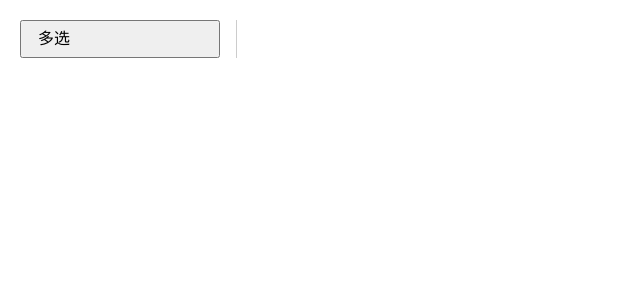
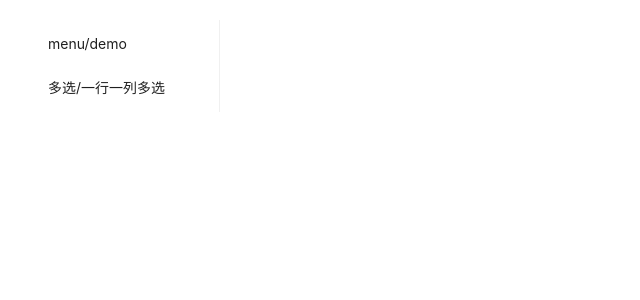
Before and after one commit to luode0320/vue3-ant-demo, a Vue app: page / in a window 1280 px wide. Shown: the top 300 px of the page, without its empty margins (0-640 px from the left). Built offline with nearby package versions, Linux system fonts and the light colour scheme.

Commit message:
feat: 多级目录

```diff
--- a/src/App.vue
+++ b/src/App.vue
@@ -1,44 +1,53 @@
 <template>
-	<div class="container">
-		<div class="button-container">
-			<button v-for="componentName in availableComponents" :key="componentName" @click="loadDemo(componentName)">{{ componentName }}</button>
-		</div>
-
-		<div class="component-container">
-			<component :is="currentComponent"></component>
-		</div>
-	</div>
+	<a-layout class="container">
+		<a-layout-sider width="200" style="background: #fff">
+			<a-menu mode="inline" :default-selected-keys="[currentComponent ? currentComponent.name : '']">
+				<a-menu-item v-for="component in availableComponents" :key="component.name" @click="loadDemo(component.name)">
+					{{ component.name }}
+				</a-menu-item>
+			</a-menu>
+		</a-layout-sider>
+		<a-layout-content style="padding: 0 16px; background: #fff">
+			<a-spin :spinning="loading">
+				<component :is="currentComponent" v-if="currentComponent" />
+			</a-spin>
+		</a-layout-content>
+	</a-layout>
 </template>
 
 <script setup>
 	import { ref, markRaw, onMounted } from 'vue';
+	import { message } from 'ant-design-vue';
 
 	// 使用 import.meta.glob 动态导入所有 .vue 文件
-	const componentFiles = import.meta.glob('./component/*.vue');
+	const componentFiles = import.meta.glob('./component/**/*.vue');
 	const currentComponent = ref(null);
+	const loading = ref(false);
 	const availableComponents = ref([]);
 
 	onMounted(async () => {
-		// 提取组件名称
+		// 提取组件名称和路径
 		const components = Object.keys(componentFiles).map((file) => {
 			return {
-				name: file.match(/\.\/component\/(.*)\.vue$/)[1],
+				name: file.match(/\.\/component\/(.*)\.vue$/)[1].replace(/\/index$/, ''),
 				loader: componentFiles[file],
 			};
 		});
 
-		// 将组件名称添加到 availableComponents
-		availableComponents.value = components.map((c) => c.name);
+		// 将组件信息添加到 availableComponents
+		availableComponents.value = components;
 
 		console.log('有效的demo', availableComponents.value);
 	});
 	const loadDemo = async (componentName) => {
 		try {
-			// 查找对应的加载器并加载组件
-			const component = await import(`./component/${componentName}.vue`);
+			loading.value = true;
+			const component = await import('./component/' + componentName + '.vue');
 			currentComponent.value = markRaw(component.default);
 		} catch (error) {
-			console.error(`Failed to load ${componentName}:`, error);
+			message.error(`Failed to load ${componentName}: ${error.message}`);
+		} finally {
+			loading.value = false;
 		}
 	};
 </script>
@@ -46,26 +55,11 @@
 <style scoped>
 	.container {
 		display: flex;
-		gap: 16px; /* 两列之间的间距 */
+		height: 100vh;
 	}
 
-	.button-container {
-		display: flex;
-		flex-direction: column; /* 按钮垂直排列 */
-		gap: 8px; /* 按钮之间的间距 */
-		width: 200px; /* 设置左边栏宽度 */
-	}
-
-	.component-container {
-		flex-grow: 1; /* 让右边栏占据剩余空间 */
-		border-left: 1px solid #ccc; /* 可选：添加分隔线 */
-		padding-left: 16px; /* 可选：添加内边距 */
-	}
-
-	/* 可选：为按钮添加一些样式 */
-	button {
-		width: 100%; /* 使按钮宽度一致 */
-		text-align: left; /* 文本靠左对齐 */
-		padding: 8px 16px; /* 可选：为按钮添加内边距 */
+	/* 可选：调整 sider 样式 */
+	.ant-layout-sider {
+		overflow: auto;
 	}
 </style>
--- /dev/null
+++ b/src/component/多选/一行一列多选.vue
@@ -0,0 +1,19 @@
+<template>
+	<a-checkbox-group v-model:value="value" style="width: 100%">
+		<a-row>
+			<a-col :span="8">
+				<a-checkbox value="A">A</a-checkbox>
+			</a-col>
+			<a-col :span="8">
+				<a-checkbox value="B">B</a-checkbox>
+			</a-col>
+			<a-col :span="8">
+				<a-checkbox value="C">C</a-checkbox>
+			</a-col>
+		</a-row>
+	</a-checkbox-group>
+</template>
+<script setup>
+	import { ref } from 'vue';
+	const value = ref([]);
+</script>
```
Also changed, not shown: src/component/menu/demo.vue (renamed from src/component/多选.vue).
